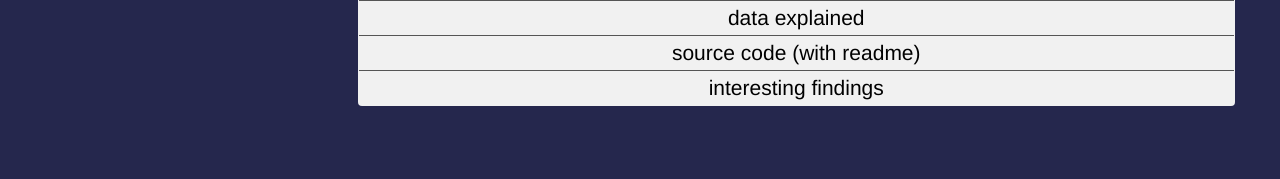
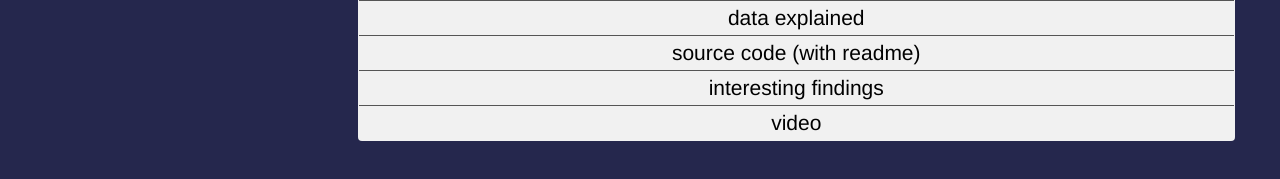
Before and after one commit to vking12/vking12.github.io, a plain HTML site: page projects/cs424/project1.html in a window 1280 px wide. Shown: the part 549-728 px from the top of the page. Drawn offline with nearby package versions, Linux system fonts and the light colour scheme.

```diff
--- a/projects/cs424/project1.html
+++ b/projects/cs424/project1.html
@@ -79,6 +79,8 @@
             <li> <a href="project1-data.html" style="font-size:150%;margin:0.1em;"> data explained </a> </li>
             <li> <a href="https://drive.google.com/open?id=1QQNrEDRc7vwov8VNN1Ui8RGvrk4gEWX4" target="_blank" style="font-size:150%;margin:0.1em;"> source code (with readme) </a> </li>
             <li> <a href="project1-findings.html" style="font-size:150%;margin:0.1em;"> interesting findings </a> </li>
+            <li> <a href="#" style="font-size:150%;margin:0.1em;"> video </a> </li>
+
           </ul>
         </div>
       </div>
```
